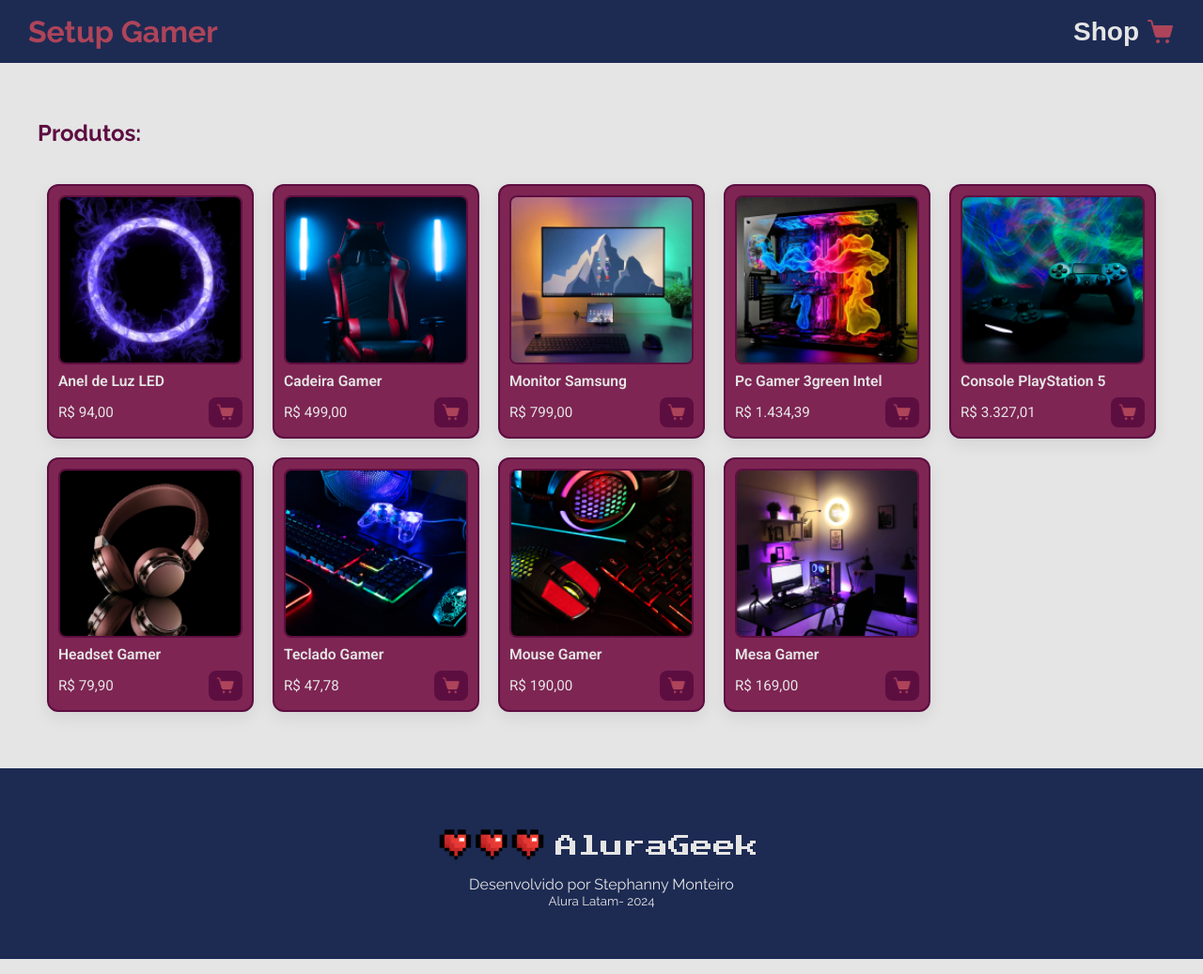
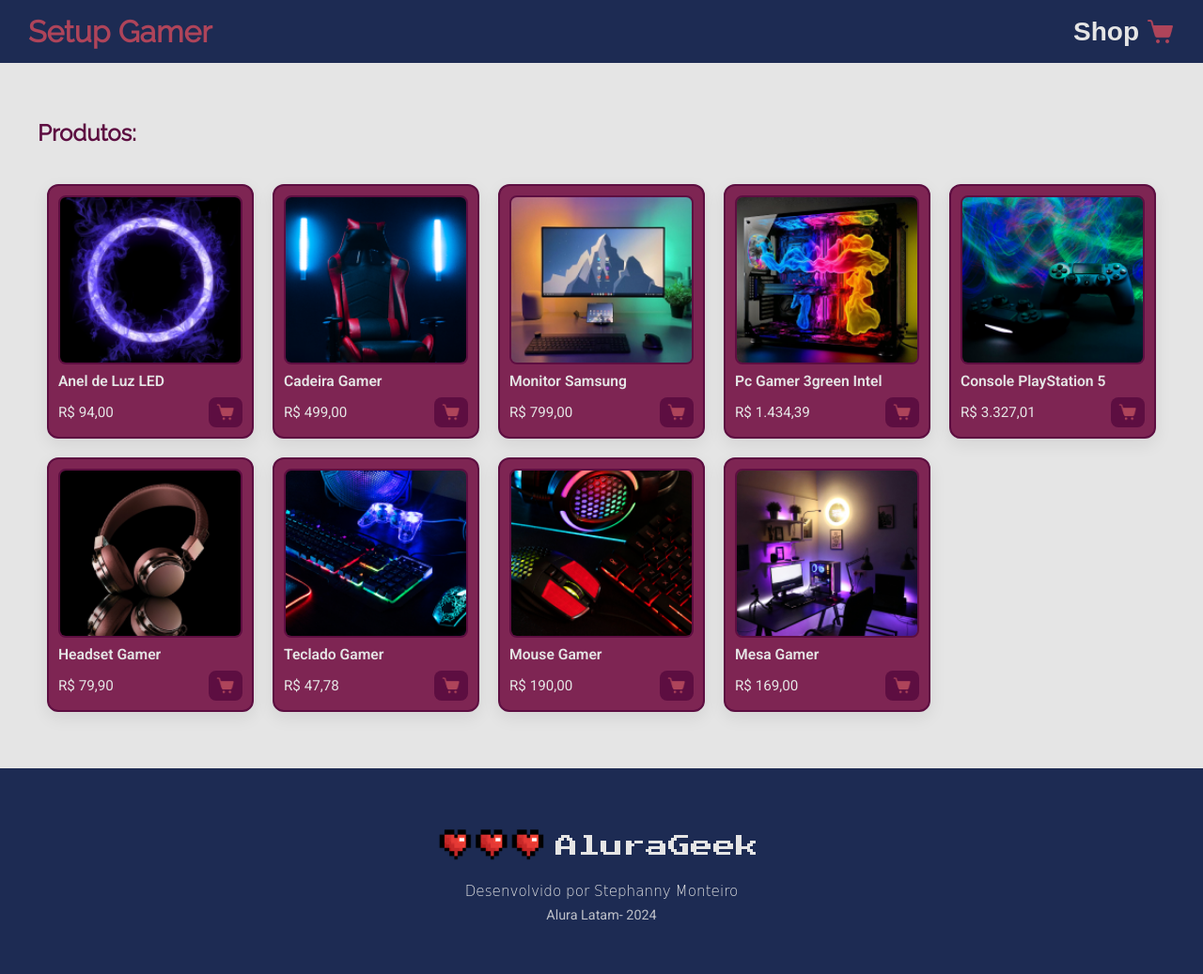
Before and after one commit to stephanny-monteiro/alurageek-setupgamer, a website with bundled scripts: page index.html in a window 1280 px wide. Shown: the whole page at 94% size. Built offline with nearby package versions, Linux system fonts and the light colour scheme; a web font is replaced by a local one.

Commit message:
commit rodapé

```diff
--- a/index.html
+++ b/index.html
@@ -8,9 +8,10 @@
     <!-- Conexao com Google Fonts -->
     <link rel="preconnect" href="https://fonts.googleapis.com">
     <link rel="preconnect" href="https://fonts.gstatic.com" crossorigin>
-    <!-- Fontes do Projeto Raleway e Roboto -->
-    <link href="https://fonts.googleapis.com/css2?family=Raleway:ital,wght@0,100..900;1,100..900&
-    family=Roboto:ital,wdth,wght@0,75..100,100..900;1,75..100,100..900&display=swap" rel="stylesheet">
+    <!-- Fontes do Projeto Raleway, Roboto e Playwrite Canada -->
+    <link href="https://fonts.googleapis.com/css2?family=Playwrite+CA:wght@100..400&family=Raleway:ital,
+    wght@0,100..900;1,100..900&family=Roboto:ital,wdth,wght@0,75..100,100..900;1,75..100,100..900&display
+    =swap" rel="stylesheet">
     <title>AluraGeek</title>
 </head>
 <body>
@@ -143,11 +144,11 @@
 
     <!--Rodape-->
     <footer class="container-rodape">
-        <div>
-            <img class="rodape-logo" src="./assets/logo-alurageek.png" alt="Logo do AluraGeek">
+        <img class="rodape-logo" src="./assets/logo-alurageek.png" alt="Logo do AluraGeek">
+        <div class="rodape-textos">
+            <p class="rodape-texto">Desenvolvido por Stephanny Monteiro</p>
+            <small class="rodape-texto">Alura Latam- 2024</small>
         </div>
-        <p class="rodape-texto">Desenvolvido por Stephanny Monteiro</p>
-        <small class="rodape-texto">Alura Latam- 2024</small>
     </footer>
         <script type="module" src="./js/api.js"></script> <!-- CRUD no servidor -->
         <script type="module" src="./js/carrossel.js"></script> <!-- container dinamico -->
--- a/styles/style.css
+++ b/styles/style.css
@@ -9,6 +9,7 @@
 
     --fonte-primaria: 'Raleway', sans-serif;
     --fonte-secundaria: 'Roboto', sans-serif;
+    --fonte-terciaria: 'Playwrite CA', cursive; /* nome -assinatura */
 }
 
 /* estrutura da pagina */
@@ -40,7 +41,7 @@
     padding: 15px 30px 15px 30px;
     display: flex;
     justify-content: space-between;
-    gap: 20px;
+    gap: 20px; /* espaçamento entre titulo e botao */
 }
 
 .cabecalho-titulo {
@@ -365,6 +366,29 @@
     display: flex;
     flex-direction: column;
     align-items: center;
+    gap: 12px; /* espacamento entre logo e textos */
+}
+
+.rodape-textos {
+    display: flex;
+    flex-direction: column;
+    align-items: center;
+    gap: 8px; /* espacamento entre as duas linhas de texto */
+}
+
+/* texto principal (assina o projeto) */
+.rodape-textos p {
+    font-family: var(--fonte-terciaria); /* cursiva */
+    font-weight: 300;
+    font-size: 0.95rem;
+}
+
+/* texto secundario (creditos institucionais) */
+.rodape-textos small {
+    font-family: var(--fonte-secundaria);
+    font-weight: 400;
+    font-size: 0.9rem;
+    opacity: 0.8; /* dá contraste sutil */
 }
 
 .rodape-texto {
```
